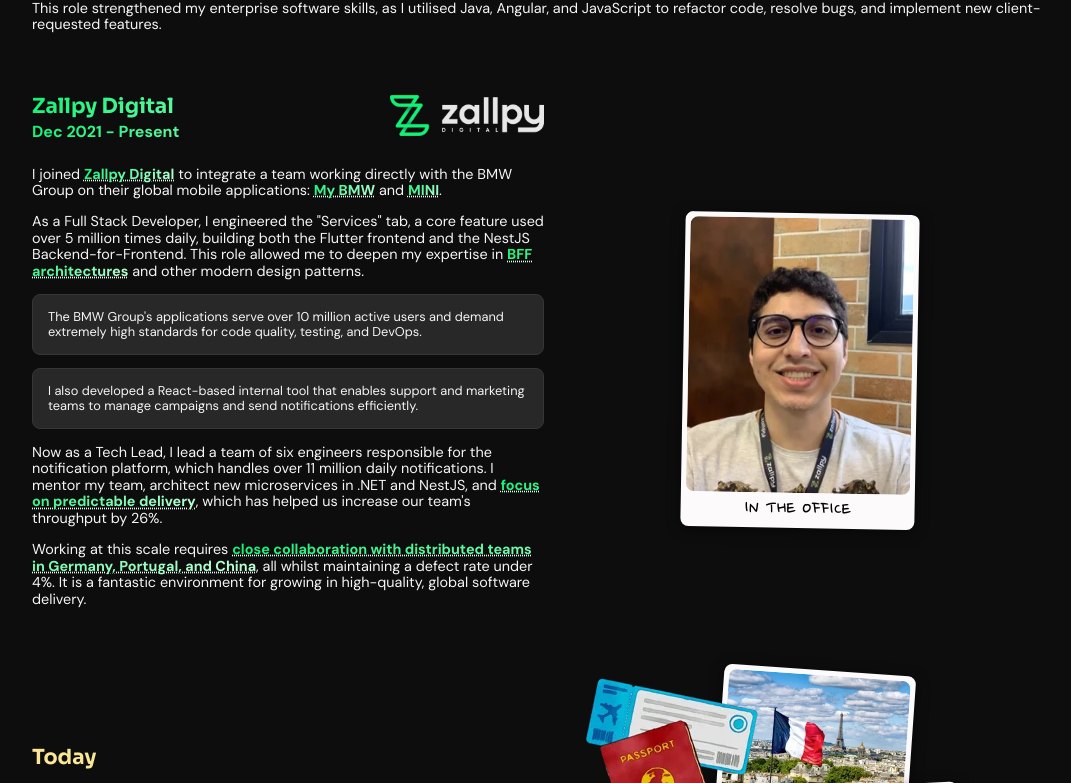
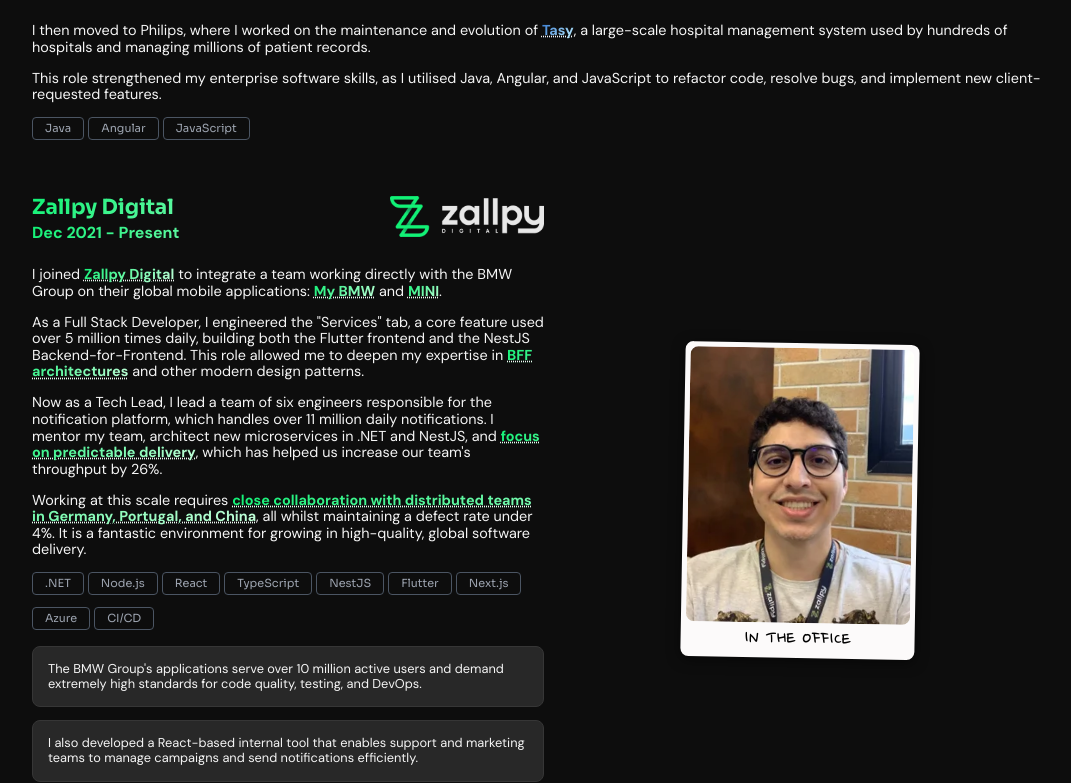
Before and after one commit to moratelli/site, a React (Vite) app: page / in a window 1280 px wide. Shown: the part 1457-2240 px from the top of the page, without its empty margins (96-1167 px from the left). Built offline with nearby package versions, Linux system fonts and the light colour scheme.

Commit message:
feat: add tags under each journey section

```diff
--- a/src/components/MyJourney/Milestones/Certi.tsx
+++ b/src/components/MyJourney/Milestones/Certi.tsx
@@ -1,10 +1,12 @@
 import { Trans, useTranslation } from 'react-i18next'
 import { certi1xWebp, certi2xWebp, certiPng } from '../../../assets/assets'
+import { Tags } from '../../Tags/Tags'
 
 export const Certi = () => {
   const { t, i18n } = useTranslation()
 
   const infoBits = t('myJourney.certi.infoBits', { returnObjects: true }) as string[]
+  const tags = t('myJourney.certi.tags', { returnObjects: true }) as string[]
 
   return (
     <article className="certi">
@@ -42,6 +44,7 @@
             ]}
           />
         </p>
+        <Tags tags={tags} />
         <ul className="info-bits">
           {infoBits.map((b) => (
             <li key={b}>{b}</li>
--- a/src/components/MyJourney/Milestones/Philips.tsx
+++ b/src/components/MyJourney/Milestones/Philips.tsx
@@ -1,8 +1,10 @@
 import { Trans, useTranslation } from 'react-i18next'
 import { philips1xWebp, philips2xWebp, philipsPng } from '../../../assets/assets'
+import { Tags } from '../../Tags/Tags'
 
 export const Philips = () => {
   const { t, i18n } = useTranslation()
+  const tags = t('myJourney.philips.tags', { returnObjects: true }) as string[]
 
   return (
     <article className="philips">
@@ -35,6 +37,7 @@
           />
         </p>
         <p>{t('myJourney.philips.paragraph2')}</p>
+        <Tags tags={tags} />
       </div>
     </article>
   )
--- a/src/components/MyJourney/Milestones/Trackli.tsx
+++ b/src/components/MyJourney/Milestones/Trackli.tsx
@@ -1,8 +1,10 @@
 import { Trans, useTranslation } from 'react-i18next'
 import { trackli1xWebp, trackli2xWebp, trackliPng } from '../../../assets/assets'
+import { Tags } from '../../Tags/Tags'
 
 export const Trackli = () => {
   const { t, i18n } = useTranslation()
+  const tags = t('myJourney.trackli.tags', { returnObjects: true }) as string[]
 
   return (
     <article className="trackli">
@@ -29,6 +31,7 @@
           ]}
         />
         <p>{t('myJourney.trackli.paragraph2')}</p>
+        <Tags tags={tags} />
       </div>
     </article>
   )
--- a/src/components/MyJourney/Milestones/Zallpy.tsx
+++ b/src/components/MyJourney/Milestones/Zallpy.tsx
@@ -8,11 +8,13 @@
   zallpy2xWebp,
   zallpyPng,
 } from '../../../assets/assets'
+import { Tags } from '../../Tags/Tags'
 
 export const Zallpy = () => {
   const { t, i18n } = useTranslation()
 
   const infoBits: string[] = t('myJourney.zallpy.infoBits', { returnObjects: true })
+  const tags: string[] = t('myJourney.zallpy.tags', { returnObjects: true })
 
   return (
     <article className="zallpy">
@@ -65,11 +67,6 @@
             ]}
           />
         </p>
-        <ul className="info-bits">
-          {infoBits.map((bit, i) => (
-            <li key={i}>{bit}</li>
-          ))}
-        </ul>
         <p>
           <Trans
             i18n={i18n}
@@ -97,6 +94,12 @@
             ]}
           />
         </p>
+        <Tags tags={tags} />
+        <ul className="info-bits">
+          {infoBits.map((bit, i) => (
+            <li key={i}>{bit}</li>
+          ))}
+        </ul>
       </div>
       <div className="photo-container">
         <div className="photo-with-subtitles">
--- /dev/null
+++ b/src/components/Tags/Tags.tsx
@@ -0,0 +1,9 @@
+export const Tags = ({ tags }: { tags: string[] }) => (
+  <div className="tags">
+    {tags.map((tag) => (
+      <span key={tag} className="tag">
+        {tag}
+      </span>
+    ))}
+  </div>
+)
--- a/src/i18n/en.json
+++ b/src/i18n/en.json
@@ -87,13 +87,14 @@
       ],
       "tags": [
         ".NET",
+        "Node.js",
+        "React",
+        "TypeScript",
         "NestJS",
         "Flutter",
-        "TypeScript",
-        "React",
-        "Kafka",
+        "Next.js",
         "Azure",
-        "AWS"
+        "CI/CD"
       ]
     }
   },
--- a/src/i18n/fr_CA.json
+++ b/src/i18n/fr_CA.json
@@ -87,13 +87,14 @@
       ],
       "tags": [
         ".NET",
+        "Node.js",
+        "React",
+        "TypeScript",
         "NestJS",
         "Flutter",
-        "TypeScript",
-        "React",
-        "Kafka",
+        "Next.js",
         "Azure",
-        "AWS"
+        "CI/CD"
       ]
     }
   },
--- a/src/i18n/pt_BR.json
+++ b/src/i18n/pt_BR.json
@@ -76,7 +76,7 @@
     },
     "zallpy": {
       "dates": "Dez 2021 - Presente",
-      "photoCaption": "NO ESCRITÓRIO",
+      "photoCaption": "NA FIRMA",
       "paragraph1": "Entrei na <0>Zallpy Digital</0> para integrar uma equipe trabalhando diretamente com o BMW Group em seus aplicativos móveis globais: <1>My BMW</1> e <2>MINI</2>.",
       "paragraph2": "Como Desenvolvedor Full Stack, eu projetei a aba \"Serviços\", um recurso central usado mais de 5 milhões de vezes por dia, construindo tanto o frontend em Flutter quanto o Backend-for-Frontend em NestJS. Essa experiência me permitiu aprofundar meu domínio em <0>arquiteturas BFF</0> e outros padrões modernos de design.",
       "paragraph3": "Agora, como Tech Lead, lidero uma equipe de seis engenheiros responsável pela plataforma de notificações, que lida com mais de 11 milhões de notificações diárias. Eu mentoro minha equipe, arquitetando novos microsserviços em .NET e NestJS, e <0>foco em entregas previsíveis</0>, o que nos ajudou a aumentar o throughput do time em 26%.",
@@ -87,13 +87,14 @@
       ],
       "tags": [
         ".NET",
+        "Node.js",
+        "React",
+        "TypeScript",
         "NestJS",
         "Flutter",
-        "TypeScript",
-        "React",
-        "Kafka",
+        "Next.js",
         "Azure",
-        "AWS"
+        "CI/CD"
       ]
     }
   },
--- a/src/i18n/types.ts
+++ b/src/i18n/types.ts
@@ -15,11 +15,13 @@
       dates: string
       paragraph1: string
       paragraph2: string
+      tags: string[]
     }
     trackli: {
       dates: string
       paragraph1: string
       paragraph2: string
+      tags: string[]
     }
     certi: {
       dates: string
@@ -27,11 +29,13 @@
       paragraph2: string
       paragraph3: string
       infoBits: string[]
+      tags: string[]
     }
     philips: {
       dates: string
       paragraph1: string
       paragraph2: string
+      tags: string[]
     }
     zallpy: {
       dates: string
@@ -41,6 +45,7 @@
       paragraph4: string
       infoBits: string[]
       photo_caption?: string
+      tags: string[]
     }
   }
   today: {
```
